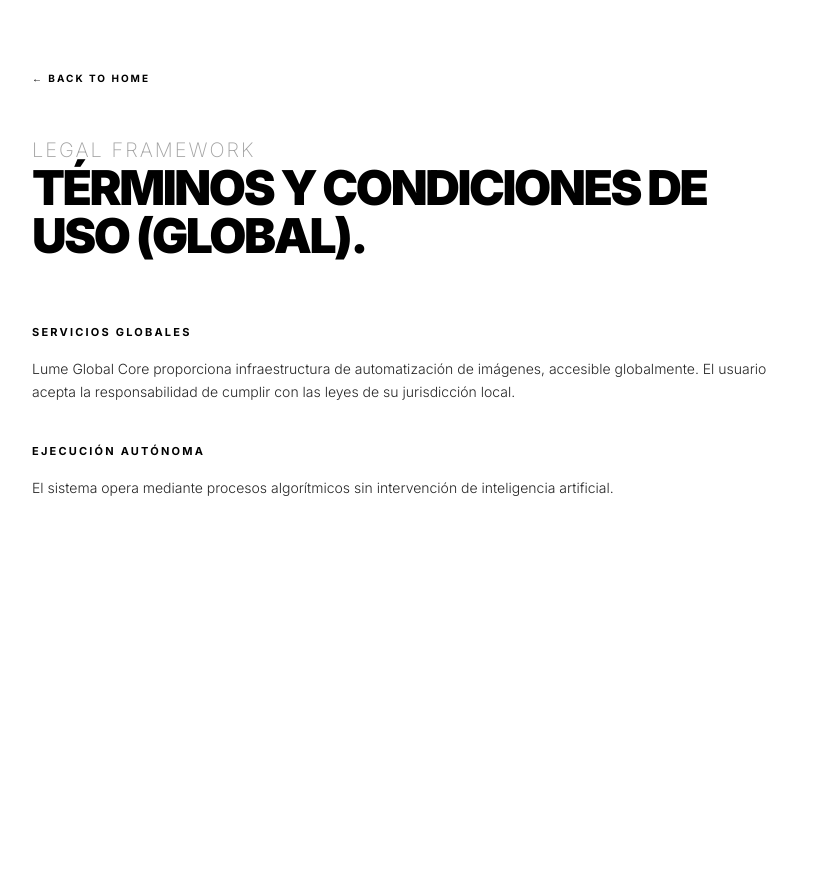
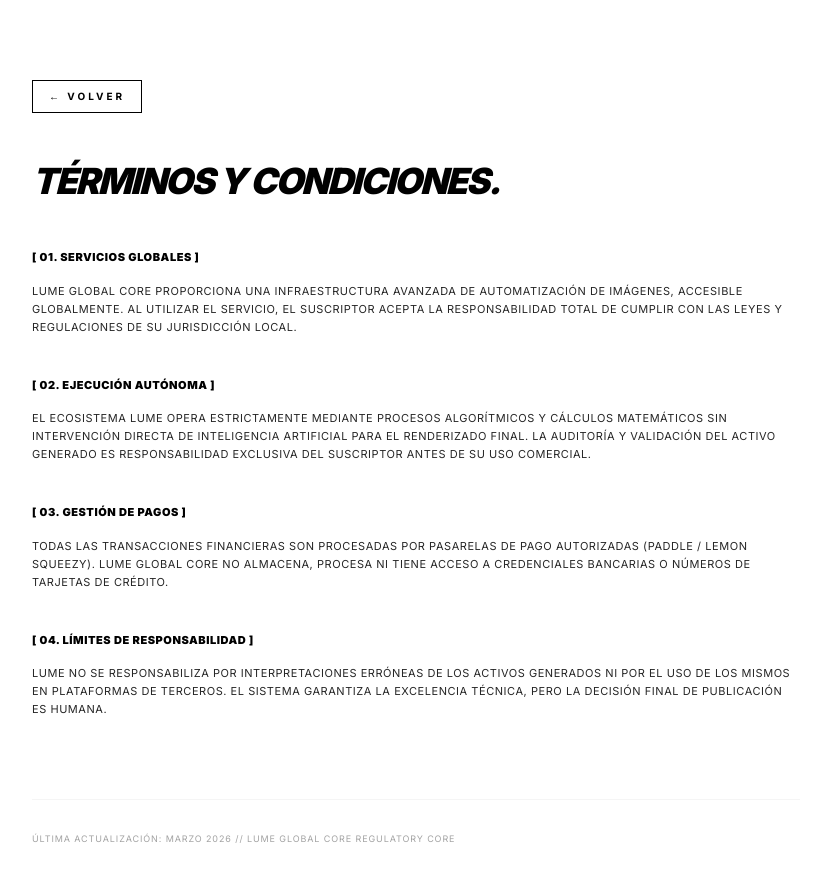
Before and after one commit to lumeglobal10-prog/lume-global-core, a Next.js app: page /terms in a window 1280 px wide. Shown: the top 882 px of the page, without its empty margins (224-1044 px from the left). Before the commit the page ends 800 px from the top, so only its background shows below. Built offline with nearby package versions, Linux system fonts and the light colour scheme.

Commit message:
Update page.tsx

```diff
--- a/app/terms/page.tsx
+++ b/app/terms/page.tsx
@@ -1,26 +1,42 @@
-'use client';
-import React from 'react';
 import Link from 'next/link';
 
 export default function TermsPage() {
   return (
-    <main className="min-h-screen bg-white text-black font-sans p-8 md:p-16 flex flex-col items-center">
-      <div className="max-w-3xl w-full">
-        <Link href="/" className="text-[10px] font-bold tracking-[0.2em] uppercase hover:underline underline-offset-4">← Back to Home</Link>
-        <header className="mt-12 mb-16">
-          <p className="text-xl font-extralight tracking-widest text-neutral-400 uppercase">Legal Framework</p>
-          <h1 className="text-4xl md:text-5xl font-black tracking-tighter uppercase">Términos y Condiciones de Uso (Global).</h1>
-        </header>
-        <article className="space-y-10 text-sm leading-relaxed text-neutral-800 font-light">
+    <main className="min-h-screen bg-white text-black font-sans p-8 md:p-20">
+      <div className="max-w-3xl mx-auto">
+        <Link href="/">
+          <button className="text-[10px] font-bold tracking-[0.3em] uppercase mb-12 border border-black px-4 py-2 hover:bg-black hover:text-white transition-all">
+            ← Volver
+          </button>
+        </Link>
+
+        <h1 className="text-4xl font-black uppercase tracking-tighter mb-12 italic">Términos y Condiciones.</h1>
+
+        <div className="space-y-10 text-[11px] leading-relaxed font-mono uppercase tracking-wider text-neutral-800">
           <section>
-            <h2 className="text-[11px] font-bold uppercase tracking-[0.2em] text-black mb-4">Servicios Globales</h2>
-            <p>Lume Global Core proporciona infraestructura de automatización de imágenes, accesible globalmente. El usuario acepta la responsabilidad de cumplir con las leyes de su jurisdicción local.</p>
+            <h2 className="font-black text-black mb-4">[ 01. SERVICIOS GLOBALES ]</h2>
+            <p>Lume Global Core proporciona una infraestructura avanzada de automatización de imágenes, accesible globalmente. Al utilizar el servicio, el suscriptor acepta la responsabilidad total de cumplir con las leyes y regulaciones de su jurisdicción local.</p>
           </section>
+
           <section>
-            <h2 className="text-[11px] font-bold uppercase tracking-[0.2em] text-black mb-4">Ejecución Autónoma</h2>
-            <p>El sistema opera mediante procesos algorítmicos sin intervención de inteligencia artificial.</p>
+            <h2 className="font-black text-black mb-4">[ 02. EJECUCIÓN AUTÓNOMA ]</h2>
+            <p>El ecosistema Lume opera estrictamente mediante procesos algorítmicos y cálculos matemáticos sin intervención directa de inteligencia artificial para el renderizado final. La auditoría y validación del activo generado es responsabilidad exclusiva del suscriptor antes de su uso comercial.</p>
           </section>
-        </article>
+
+          <section>
+            <h2 className="font-black text-black mb-4">[ 03. GESTIÓN DE PAGOS ]</h2>
+            <p>Todas las transacciones financieras son procesadas por pasarelas de pago autorizadas (Paddle / Lemon Squeezy). Lume Global Core no almacena, procesa ni tiene acceso a credenciales bancarias o números de tarjetas de crédito.</p>
+          </section>
+
+          <section>
+            <h2 className="font-black text-black mb-4">[ 04. LÍMITES DE RESPONSABILIDAD ]</h2>
+            <p>Lume no se responsabiliza por interpretaciones erróneas de los activos generados ni por el uso de los mismos en plataformas de terceros. El sistema garantiza la excelencia técnica, pero la decisión final de publicación es humana.</p>
+          </section>
+        </div>
+
+        <footer className="mt-20 pt-8 border-t border-neutral-100 text-[9px] text-neutral-400 font-mono tracking-widest">
+          ÚLTIMA ACTUALIZACIÓN: MARZO 2026 // LUME GLOBAL CORE REGULATORY CORE
+        </footer>
       </div>
     </main>
   );
```
